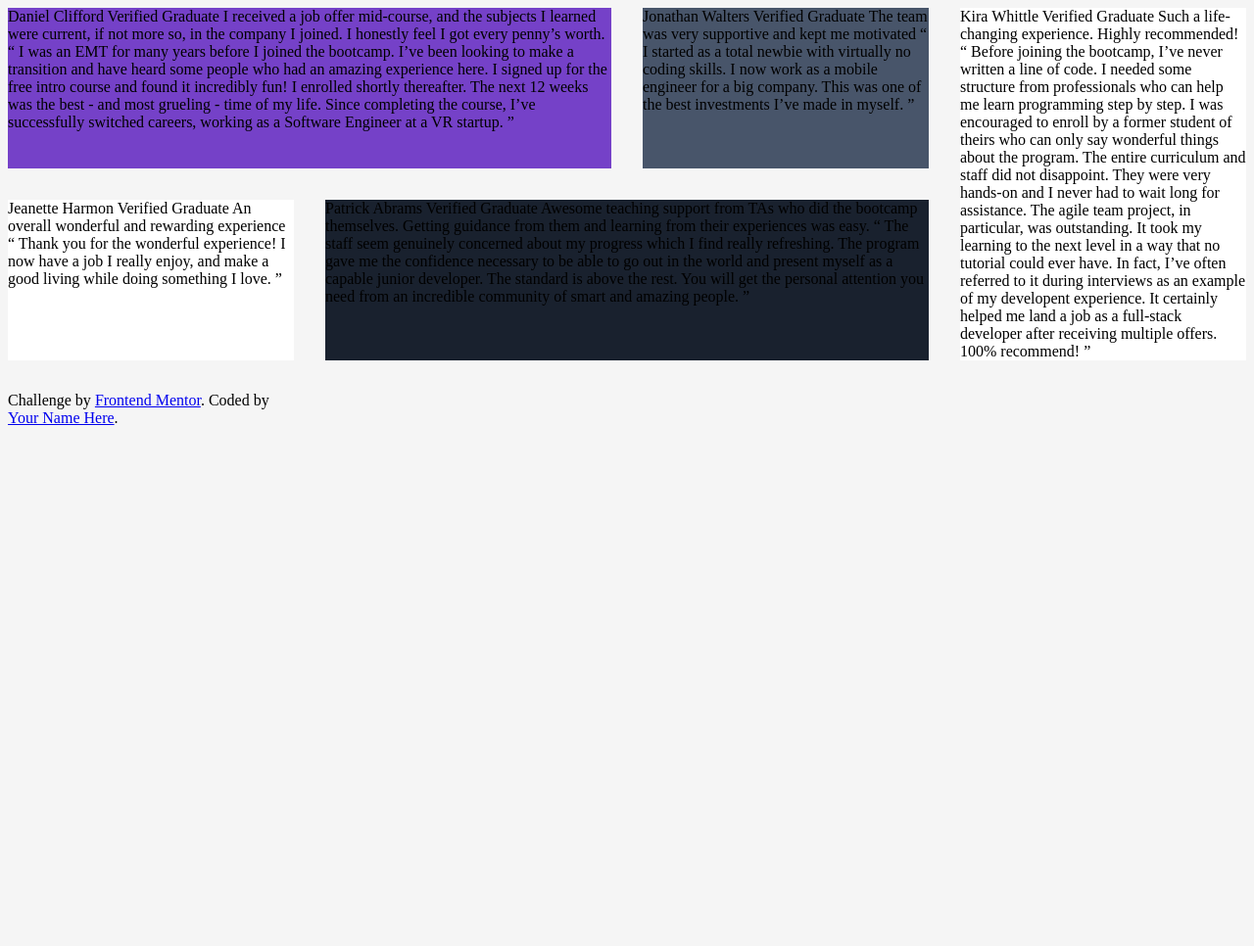
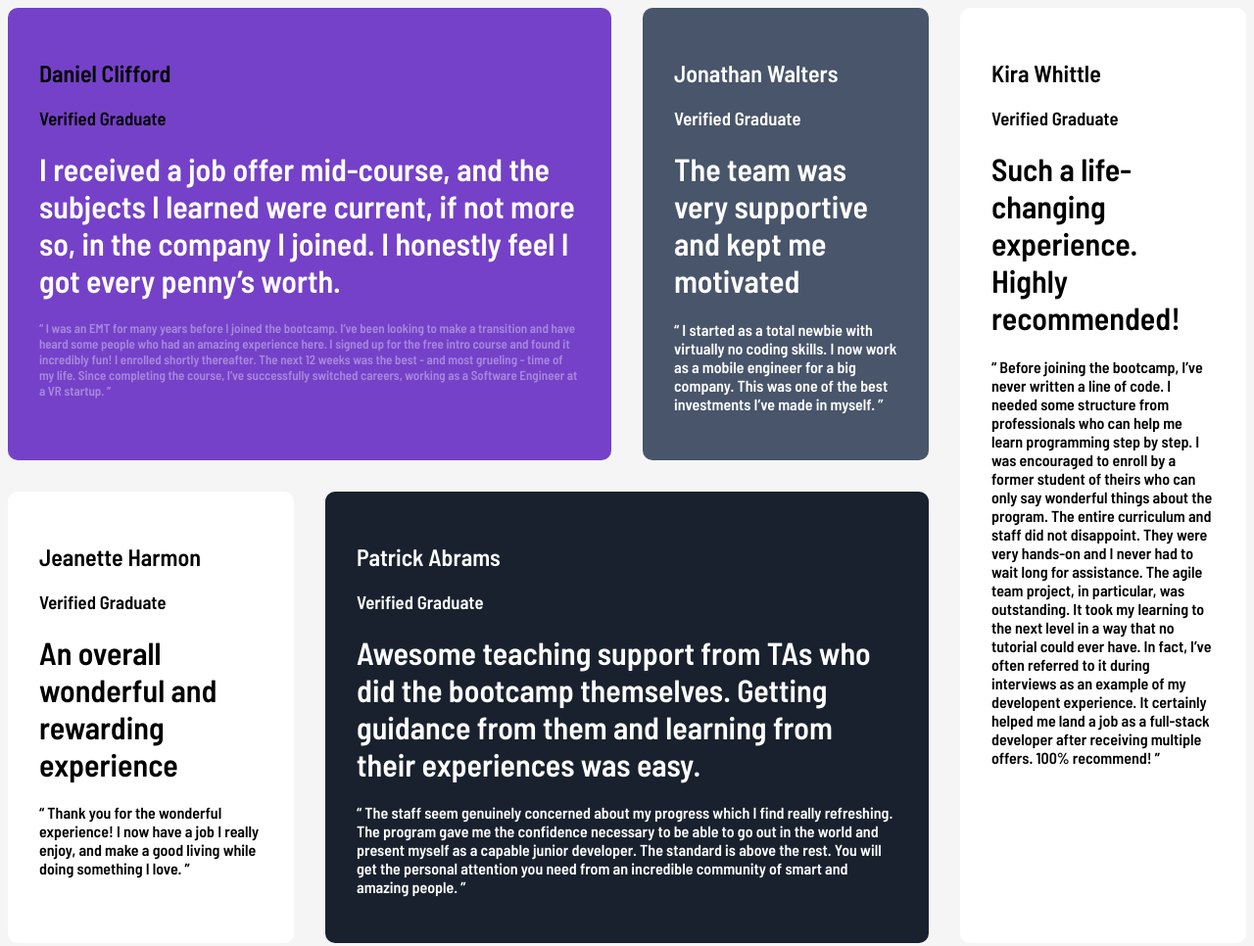
Before and after one commit to SohrabAmin/testimonials-grid-section-main, a plain HTML site: page index.html in a window 1280 px wide. Shown: the whole page at 98% size. Before the commit the page ends 800 px from the top, so only its background shows below. Drawn offline with Linux system fonts and the light colour scheme.

Commit message:
Add colours

```diff
--- a/index.html
+++ b/index.html
@@ -1,68 +1,99 @@
 <!DOCTYPE html>
 <html lang="en">
   <head>
-  <meta charset="UTF-8">
-  <meta name="viewport" content="width=device-width, initial-scale=1.0"> <!-- displays site properly based on user's device -->
+    <meta charset="UTF-8" />
+    <meta name="viewport" content="width=device-width, initial-scale=1.0" />
+    <!-- displays site properly based on user's device -->
 
-  <link rel="icon" type="image/png" sizes="32x32" href="./images/favicon-32x32.png">
+    <link
+      rel="icon"
+      type="image/png"
+      sizes="32x32"
+      href="./images/favicon-32x32.png"
+    />
 
     <title>Frontend Mentor | [Challenge Name Here]</title>
-  <link rel="stylesheet" href="style.css">
+    <link rel="stylesheet" href="style.css" />
+    <link rel="preconnect" href="https://fonts.googleapis.com" />
+    <link rel="preconnect" href="https://fonts.gstatic.com" crossorigin />
+    <link
+      href="https://fonts.googleapis.com/css2?family=Barlow+Semi+Condensed:ital,wght@0,600;1,600&display=swap"
+      rel="stylesheet"
+    />
   </head>
   <body>
     <div class="container">
-    <div class="daniel">
-      Daniel Clifford
-      Verified Graduate
-      I received a job offer mid-course, and the subjects I learned were current, if not more so,
-      in the company I joined. I honestly feel I got every penny’s worth.
-      “ I was an EMT for many years before I joined the bootcamp. I’ve been looking to make a
-      transition and have heard some people who had an amazing experience here. I signed up
-      for the free intro course and found it incredibly fun! I enrolled shortly thereafter.
-      The next 12 weeks was the best - and most grueling - time of my life. Since completing
-      the course, I’ve successfully switched careers, working as a Software Engineer at a VR startup. ”
+      <div class="daniel card">
+        <h2>Daniel Clifford</h2>
+        <h3>Verified Graduate</h3>
+        <h1>
+          I received a job offer mid-course, and the subjects I learned were
+          current, if not more so, in the company I joined. I honestly feel I
+          got every penny’s worth.
+        </h1>
+        <p>
+          “ I was an EMT for many years before I joined the bootcamp. I’ve been
+          looking to make a transition and have heard some people who had an
+          amazing experience here. I signed up for the free intro course and
+          found it incredibly fun! I enrolled shortly thereafter. The next 12
+          weeks was the best - and most grueling - time of my life. Since
+          completing the course, I’ve successfully switched careers, working as
+          a Software Engineer at a VR startup. ”
+        </p>
       </div>
-    <div class="jon">
-      Jonathan Walters
-      Verified Graduate
-      The team was very supportive and kept me motivated
-      “ I started as a total newbie with virtually no coding skills. I now work as a mobile engineer
-      for a big company. This was one of the best investments I’ve made in myself. ”
+      <div class="jon card">
+        <h2>Jonathan Walters</h2>
+        <h3>Verified Graduate</h3>
+        <h1>The team was very supportive and kept me motivated</h1>
+        <p>
+          “ I started as a total newbie with virtually no coding skills. I now
+          work as a mobile engineer for a big company. This was one of the best
+          investments I’ve made in myself. ”
+        </p>
       </div>
-    <div class="jean">
-      Jeanette Harmon
-      Verified Graduate
-      An overall wonderful and rewarding experience
-      “ Thank you for the wonderful experience! I now have a job I really enjoy, and make a good living
-      while doing something I love. ”
+      <div class="jean card">
+        <h2>Jeanette Harmon</h2>
+        <h3>Verified Graduate</h3>
+        <h1>An overall wonderful and rewarding experience</h1>
+        <p>
+          “ Thank you for the wonderful experience! I now have a job I really
+          enjoy, and make a good living while doing something I love. ”
+        </p>
       </div>
-    <div class="patrick">
-      Patrick Abrams
-      Verified Graduate
-      Awesome teaching support from TAs who did the bootcamp themselves. Getting guidance from them and
-      learning from their experiences was easy.
-      “ The staff seem genuinely concerned about my progress which I find really refreshing. The program
-      gave me the confidence necessary to be able to go out in the world and present myself as a capable
-      junior developer. The standard is above the rest. You will get the personal attention you need from
-      an incredible community of smart and amazing people. ”
+      <div class="patrick card">
+        <h2>Patrick Abrams</h2>
+        <h3>Verified Graduate</h3>
+        <h1>
+          Awesome teaching support from TAs who did the bootcamp themselves.
+          Getting guidance from them and learning from their experiences was
+          easy.
+        </h1>
+        <p>
+          “ The staff seem genuinely concerned about my progress which I find
+          really refreshing. The program gave me the confidence necessary to be
+          able to go out in the world and present myself as a capable junior
+          developer. The standard is above the rest. You will get the personal
+          attention you need from an incredible community of smart and amazing
+          people. ”
+        </p>
       </div>
-    <div class="kira">
-      Kira Whittle
-      Verified Graduate
-      Such a life-changing experience. Highly recommended!
-      “ Before joining the bootcamp, I’ve never written a line of code. I needed some structure from
-      professionals who can help me learn programming step by step. I was encouraged to enroll by a former
-      student of theirs who can only say wonderful things about the program. The entire curriculum and staff
-      did not disappoint. They were very hands-on and I never had to wait long for assistance. The agile team
-      project, in particular, was outstanding. It took my learning to the next level in a way that no tutorial
-      could ever have. In fact, I’ve often referred to it during interviews as an example of my developent
-      experience. It certainly helped me land a job as a full-stack developer after receiving multiple offers.
-      100% recommend! ”
-    </div>
-
-    <div class="attribution">
-      Challenge by <a href="https://www.frontendmentor.io?ref=challenge" target="_blank">Frontend Mentor</a>.
-      Coded by <a href="#">Your Name Here</a>.
+      <div class="kira card">
+        <h2>Kira Whittle</h2>
+        <h3>Verified Graduate</h3>
+        <h1>Such a life-changing experience. Highly recommended!</h1>
+        <p>
+          “ Before joining the bootcamp, I’ve never written a line of code. I
+          needed some structure from professionals who can help me learn
+          programming step by step. I was encouraged to enroll by a former
+          student of theirs who can only say wonderful things about the program.
+          The entire curriculum and staff did not disappoint. They were very
+          hands-on and I never had to wait long for assistance. The agile team
+          project, in particular, was outstanding. It took my learning to the
+          next level in a way that no tutorial could ever have. In fact, I’ve
+          often referred to it during interviews as an example of my developent
+          experience. It certainly helped me land a job as a full-stack
+          developer after receiving multiple offers. 100% recommend! ”
+        </p>
       </div>
     </div>
   </body>
--- a/style.css
+++ b/style.css
@@ -1,5 +1,6 @@
 body {
   background-color: whitesmoke;
+  max-width: 1440px;
 }
 
 .container {
@@ -12,7 +13,10 @@ body {
     "daniel daniel jon kira"
     "jean patrick patrick kira";
 }
-
+.card {
+  padding: 2rem;
+  border-radius: 10px;
+}
 .daniel {
   grid-area: daniel;
   background-color: hsl(263, 55%, 52%);
@@ -37,3 +41,32 @@ body {
   grid-area: jean;
   background-color: hsl(0, 0%, 100%);
 }
+
+/* TYPOGRAPHY */
+
+.card {
+  font-family: "Barlow Semi Condensed", sans-serif;
+}
+
+.daniel > h1 {
+  color: white;
+}
+
+.daniel > p {
+  color: hsl(263, 55%, 70%);
+  font-size: 13px;
+}
+
+.jon {
+  color: white;
+}
+
+.kira {
+}
+
+.patrick {
+  color: white;
+}
+
+.jean {
+}
```
Lines whose indentation alone changed are shown as unchanged.
